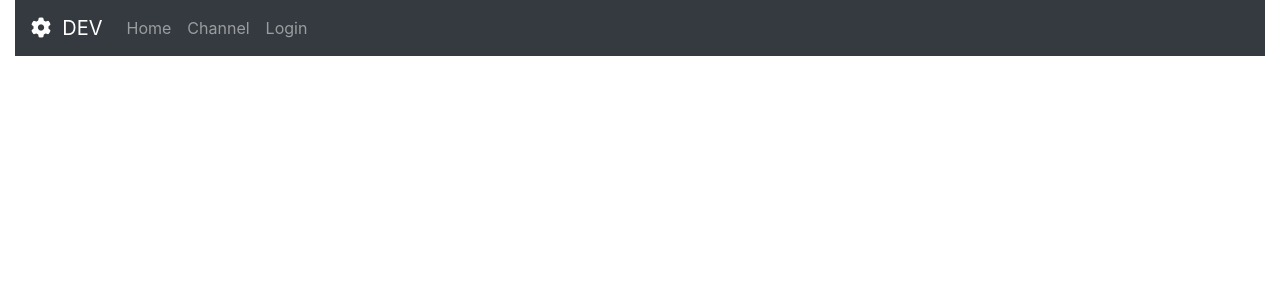
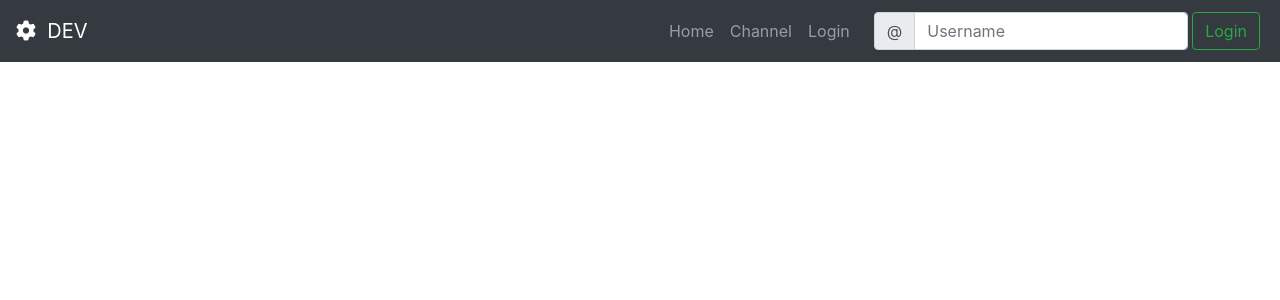
Before and after one commit to AndreDevLopes/Site_Responsivo, a React (Create React App) app: page / in a window 1280 px wide. Shown: the top 300 px of the page. Built offline with nearby package versions, Linux system fonts and the light colour scheme.

Commit message:
adicionado o login a barra de navegação

```diff
--- a/src/App.js
+++ b/src/App.js
@@ -3,26 +3,35 @@
 
 function App() {
   return (
-    <div className="container-fluid">
+    <div className="container-fluid p-0">
     <nav className="navbar navbar-expand-md navbar-dark bg-dark">
 
-
-
-        <a className="navbar-brand" href="#"><i className="fas fa-cog"></i>&nbsp; DEV</a>
-
-         <button className="navbar-toggler" type ="button" data-toggle="collapse"
+        <button className="navbar-toggler" type ="button" data-toggle="collapse"
             data-target="#navbarMainToggle" aria-controls="navbarMainToggle" aria-expanded="false"
             aria-label="Toggle navigation">
             <span className="navbar-toggler-icon"></span>
             </button>
 
+        <a className="navbar-brand" href="#"><i className="fas fa-cog"></i>&nbsp; DEV</a>
+
+
+
         <div className="collapse navbar-collapse" id="navbarMainToggle">
 
-            <div className="navbar-nav">
+            <div className="navbar-nav ml-auto pr-3">
               <a className="nav-item nav-link" href="#">Home</a>
               <a className="nav-item nav-link" href="#">Channel</a>
               <a className="nav-item nav-link" href="#">Login</a>
             </div>
+            <form className="form-inline" >
+              <div className="input-group">
+                <div class="input-group-prepend">
+                    <span className="input-group-text">@</span>
+                </div>
+                <input type="text" className="form-control" placeholder="Username"></input>
+              </div>
+              <button className="btn btn-outline-success m-1" type="submit">Login</button>
+            </form>
 
         </div>
 
```
